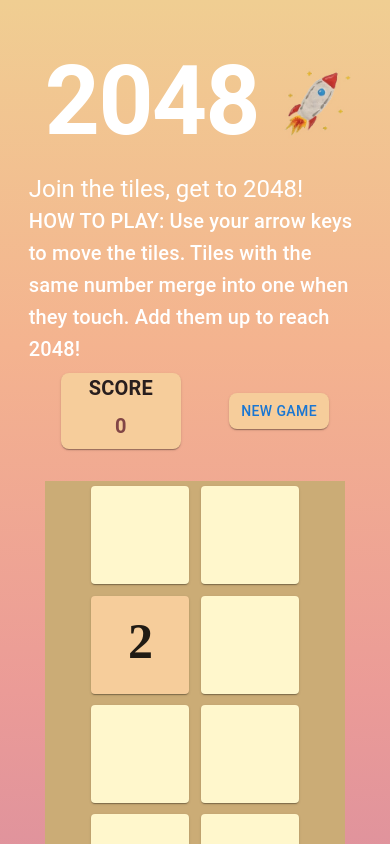
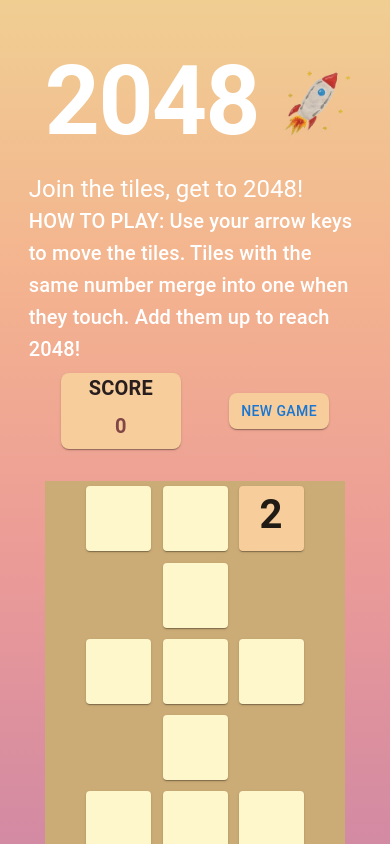
Before and after one commit to reenasoni3001/2048game, a React (Create React App) app: page / in a window 390 px wide. Shown: the top 844 px of the page. Built offline with nearby package versions, Linux system fonts and the light colour scheme.

Commit message:
implemented createTheme and media query breakpoints

```diff
--- a/src/components/Board.jsx
+++ b/src/components/Board.jsx
@@ -1,7 +1,7 @@
 import React from "react";
 import Cell from "./Cell";
 import { cloneDeep } from "lodash";
-import { Container, Grid } from "@mui/material";
+import { Container, createTheme, Grid, ThemeProvider } from "@mui/material";
 import {
   combine,
   moveLeft,
@@ -11,6 +11,18 @@ import {
   rotateGrid,
   moveUp,
 } from "../Util/handleSwipeFunctions";
+
+const theme = createTheme({
+  breakpoints: {
+    values: {
+      xs: 500,
+      sm: 600,
+      md: 1200,
+      lg: 1200,
+      xl: 1536,
+    },
+  },
+});
 
 const Board = ({ score, setScore, state, setState }) => {
   const UP_ARROW = 38;
@@ -141,6 +153,7 @@ const Board = ({ score, setScore, state, setState }) => {
   };
 
   return (
+    <ThemeProvider theme={theme}>
       <Container
       // sx={{
       //   margin: 0,
@@ -173,6 +186,7 @@ const Board = ({ score, setScore, state, setState }) => {
           </Grid>
         ))}
       </Container>
+    </ThemeProvider>
   );
 };
 
--- a/src/components/Cell.jsx
+++ b/src/components/Cell.jsx
@@ -1,4 +1,13 @@
-import { Card, CardContent, keyframes, styled } from "@mui/material";
+import {
+  Card,
+  CardContent,
+  keyframes,
+  styled,
+  Typography,
+} from "@mui/material";
+import { useState } from "react";
+import { useEffect } from "react";
+import { useRef } from "react";
 import { getColors } from "../Util/getCellColors";
 
 const scaleUpCenter = keyframes`
@@ -12,21 +21,70 @@ const scaleUpCenter = keyframes`
 }
 `;
 
-const Cells = styled(Card)(() => ({
-  height: "98px",
-  width: "98px",
-  "&:hover": {
-    animation: `${scaleUpCenter} 0.4s cubic-bezier(0.390, 0.575, 0.565, 1.000) both `,
+// const Cells = styled(Card)(() => ({
+//   height: "98px",
+//   width: "98px",
+//   "&:hover": {
+//     animation: `${scaleUpCenter} 0.4s cubic-bezier(0.390, 0.575, 0.565, 1.000) both `,
+//   },
+// }));
+
+const Cells = styled(Card)(({ theme }) => ({
+  [theme.breakpoints.down("md")]: {
+    height: "98px",
+    width: "98px",
+  },
+  [theme.breakpoints.up("sm")]: {
+    height: "98px",
+    width: "98px",
+  },
+  [theme.breakpoints.down("xs")]: {
+    height: "65px",
+    width: "65px",
+  },
+}));
+
+const CellText = styled(Typography)(({ theme }) => ({
+  [theme.breakpoints.down("md")]: {
+    fontWeight: "bold",
+    fontSize: 50,
+  },
+  [theme.breakpoints.down("sm")]: {
+    fontWeight: "bold",
+    fontSize: 50,
+  },
+
+  [theme.breakpoints.down("xs")]: {
+    fontWeight: "bold",
+    fontSize: "40px",
   },
 }));
 
 const Cell = ({ cell }) => {
+  // const [showAnimation, setShowAnimation] = useState(false);
+
+  // const prev = useRef(cell);
+
+  // useEffect(() => {
+  //   if (prev.current === 0 && cell) {
+  //     setShowAnimation(true);
+  //   } else {
+  //     setShowAnimation(false);
+  //   }
+
+  //   prev.current = cell;
+  // }, [cell]);
+
   return (
     <Cells
       sx={{
-        // height: "98px",
-        // width: "98px",
+        display: "flex",
+        justifyContent: "center",
+        alignItems: "center",
         bgcolor: cell === 0 ? "#FFF7CC" : getColors(cell),
+        // animation: showAnimation
+        //   ? `${scaleUpCenter} 0.4s cubic-bezier(0.390, 0.575, 0.565, 1.000) both `
+        //   : null,
       }}
     >
       <CardContent
@@ -36,9 +94,7 @@ const Cell = ({ cell }) => {
           alignItems: "center",
         }}
       >
-        {cell !== 0 ? (
-          <span style={{ fontWeight: "bold", fontSize: 50 }}>{cell}</span>
-        ) : null}
+        {cell !== 0 ? <CellText>{cell}</CellText> : null}
       </CardContent>
     </Cells>
   );
```
Lines whose indentation alone changed are shown as unchanged.
